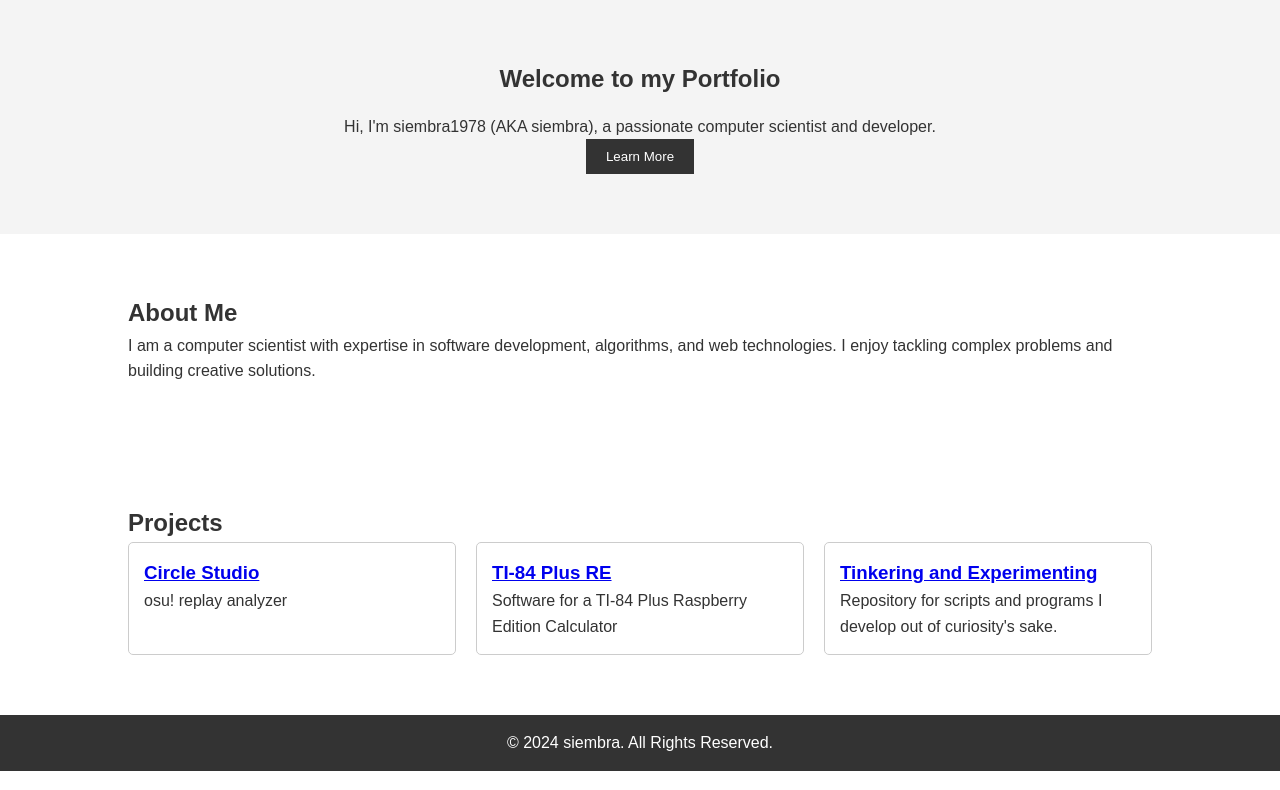
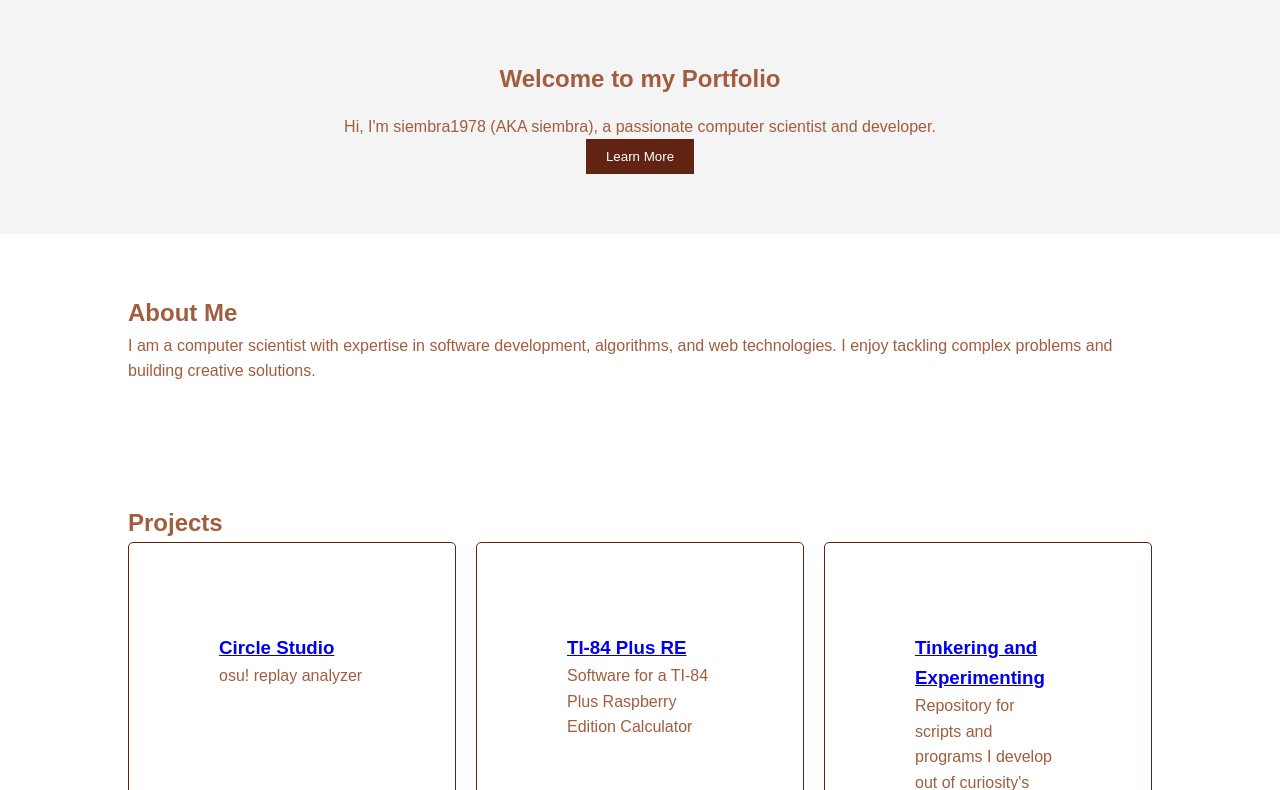
Before and after one commit to siembra1978/siembra1978.github.io, a plain HTML site: page index.html in a window 1280 px wide. Shown: the part 58-848 px from the top of the page. Drawn offline with Linux system fonts and the light colour scheme.

Commit message:
Update styles.css

```diff
--- a/styles.css
+++ b/styles.css
@@ -5,9 +5,9 @@
 }
 
 body {
-    font-family: Arial, sans-serif;
+    font-family: Arial, Helvetica, sans-serif;
     line-height: 1.6;
-    color: #333;
+    color: #a15d3d;
 }
 
 .container {
@@ -17,7 +17,7 @@ body {
 }
 
 .navbar {
-    background: #333;
+    background: #612412;
     color: #fff;
     padding: 10px 0;
 }
@@ -45,7 +45,7 @@ body {
 }
 
 .nav-links a:hover {
-    background: #575757;
+    background: #a15d3d;
     border-radius: 5px;
 }
 
@@ -64,7 +64,7 @@ body {
 
 button {
     padding: 10px 20px;
-    background: #333;
+    background: #612412;
     color: #fff;
     border: none;
     cursor: pointer;
@@ -72,7 +72,7 @@ button {
 }
 
 button:hover {
-    background: #575757;
+    background: #a15d3d;
 }
 
 .projects .project-list {
@@ -82,14 +82,14 @@ button:hover {
 }
 
 .project-item {
-    padding: 15px;
-    border: 1px solid #ccc;
+    padding: 90px;
+    border: 1px solid #612412;
     border-radius: 5px;
 }
 
 footer {
     text-align: center;
     padding: 15px 0;
-    background: #333;
+    background: #612412;
     color: #fff;
 }
```
